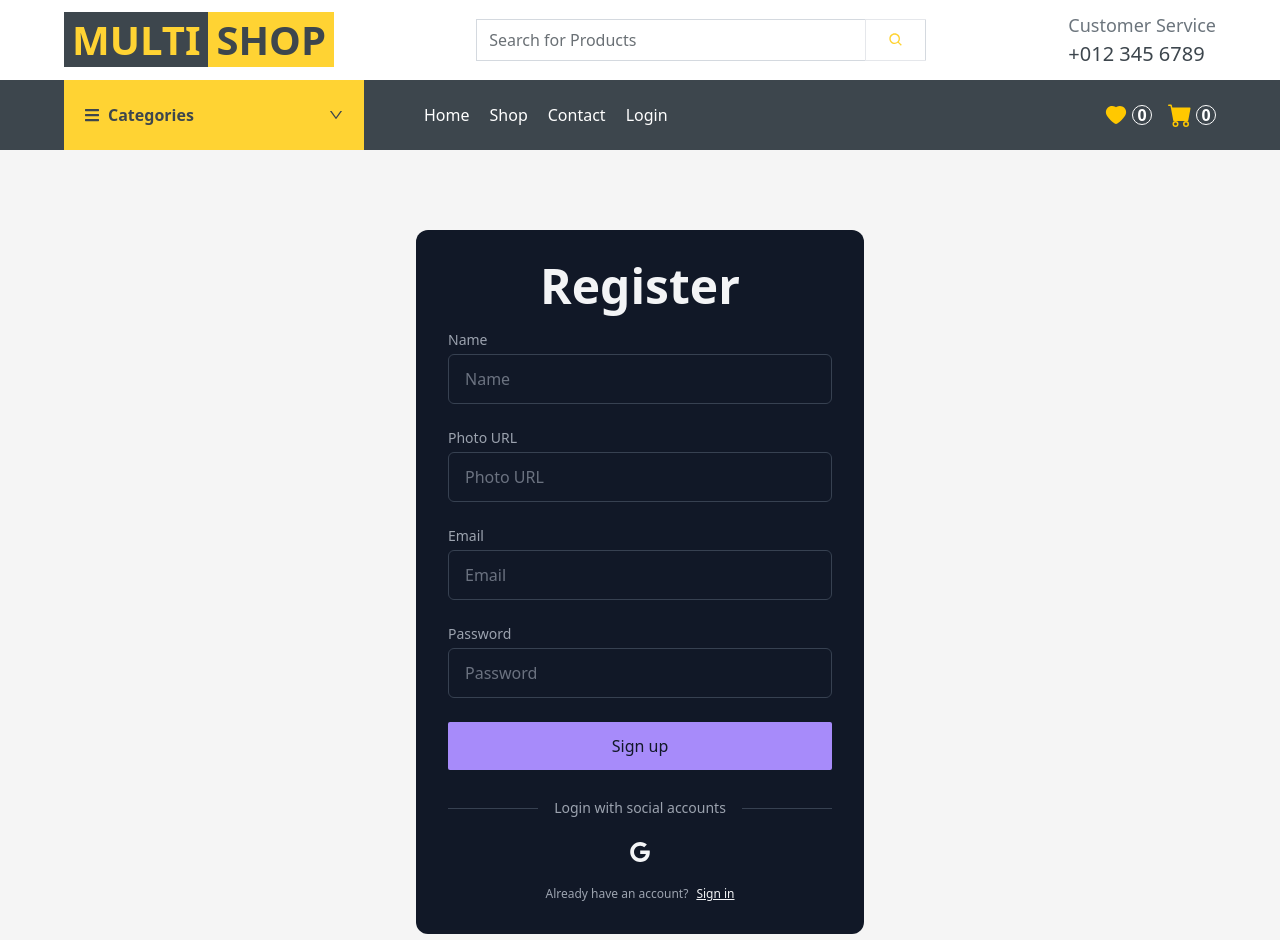
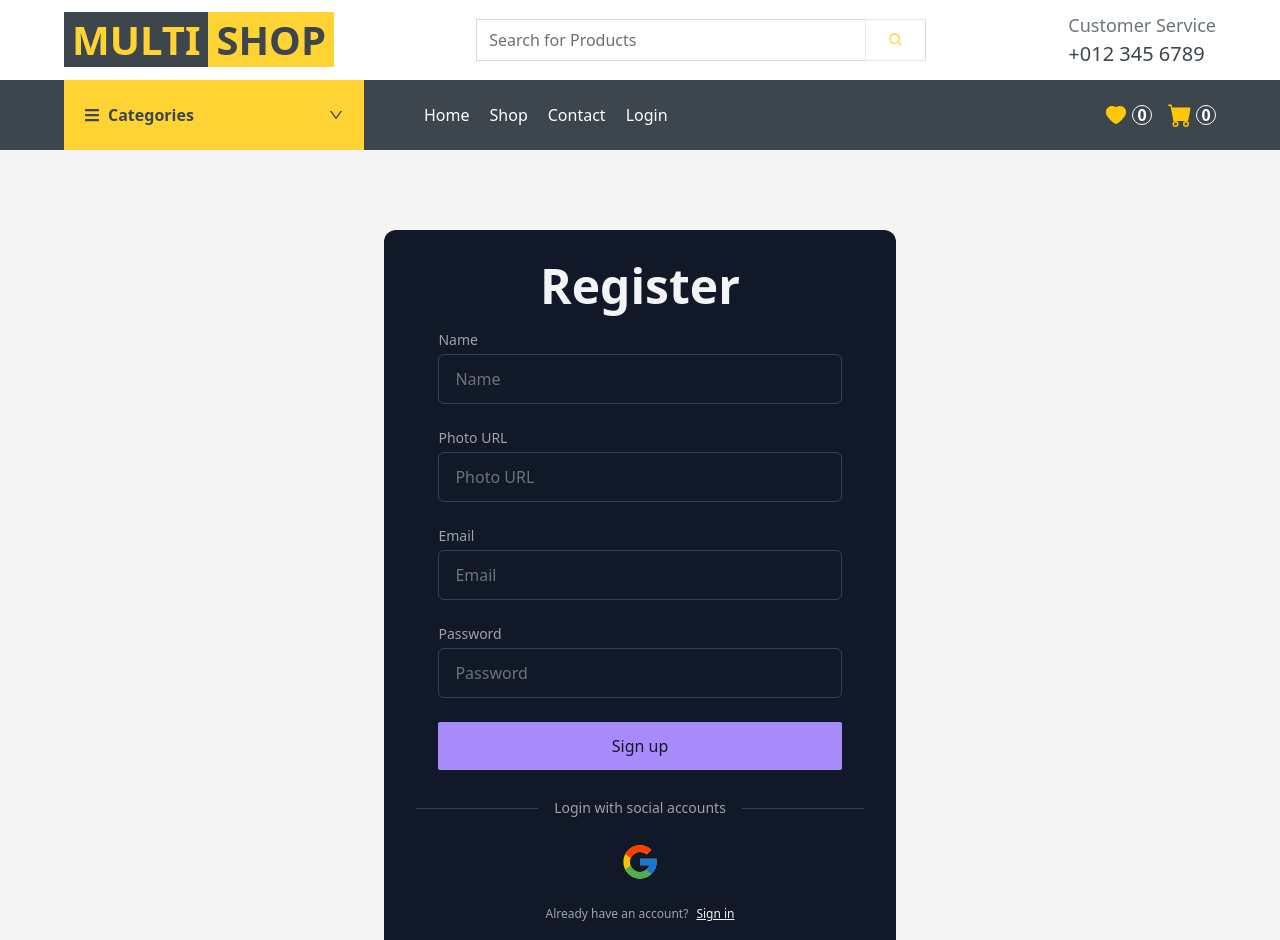
Before and after one commit to TanbirHasan/tingle-park-frontend, a React (Create React App) app: page /register in a window 1280 px wide. Shown: the top 940 px of the page. Built offline with nearby package versions, Linux system fonts and the light colour scheme; no server answers.

Commit message:
svg's replaced with icons

```diff
--- a/public/index.html
+++ b/public/index.html
@@ -5,16 +5,13 @@
 		<link rel="icon" href="%PUBLIC_URL%/favicon.ico" />
 		<meta name="viewport" content="width=device-width, initial-scale=1" />
 		<meta name="theme-color" content="#000000" />
-    <meta
-      name="description"
-      content="Web site created using create-react-app"
-    />
+		<meta name="description" content="Web site created using create-react-app" />
 		<link rel="apple-touch-icon" href="%PUBLIC_URL%/logo192.png" />
 		<!--
       manifest.json provides metadata used when your web app is installed on a
       user's mobile device or desktop. See https://developers.google.com/web/fundamentals/web-app-manifest/
     -->
-    <link rel="manifest" href="%PUBLIC_URL%/manifest.json" />
+		<!-- <link rel="manifest" href="%PUBLIC_URL%/manifest.json" /> -->
 		<!--
       Notice the use of %PUBLIC_URL% in the tags above.
       It will be replaced with the URL of the `public` folder during the build.
--- a/src/Contexts/UserAuthProvider.jsx
+++ b/src/Contexts/UserAuthProvider.jsx
@@ -81,7 +81,8 @@ const UserAuthProvider = ({ children }) => {
 		signIn,
 		forgotPassword,
         logOut,
-        verifyUserEmail
+		verifyUserEmail,
+		loading
 	};
 
 	return <AuthContext.Provider value={authInfo}>{children}</AuthContext.Provider>;
--- a/src/pages/Login/Login.jsx
+++ b/src/pages/Login/Login.jsx
@@ -1,6 +1,7 @@
 import React, { useContext, useState } from 'react';
 import { useForm } from 'react-hook-form';
 import { toast } from 'react-hot-toast';
+import { FcGoogle } from 'react-icons/fc';
 import { Link, useLocation, useNavigate } from 'react-router-dom';
 import { AuthContext } from '../../Contexts/UserAuthProvider';
 
@@ -108,9 +109,9 @@ const Login = () => {
 							} `}
 						/>
 						{errors.password && <p className="text-red-600">{errors.password?.message}</p>}
-					<div className="flex justify-end mt-4 text-xs text-gray-400">
-						<button onClick={handleForgotPassword}>Forgot Password?</button>
-					</div>
+						<div className="flex justify-end mt-4 text-xs text-gray-400">
+							<button onClick={handleForgotPassword}>Forgot Password?</button>
+						</div>
 					</div>
 					{load ? (
 						<div className="w-16 h-16 mx-auto border-4 border-dashed rounded-full animate-spin border-violet-700"></div>
@@ -128,13 +129,8 @@ const Login = () => {
 					<div className="flex-1 h-px sm:w-16 bg-gray-700"></div>
 				</div>
 				<div className="flex justify-center space-x-4">
-					<button onClick={handleGoogleSignUp} className="p-3 rounded-sm">
-						<svg
-							xmlns="http://www.w3.org/2000/svg"
-							viewBox="0 0 32 32"
-							className="w-5 h-5 fill-current">
-							<path d="M16.318 13.714v5.484h9.078c-0.37 2.354-2.745 6.901-9.078 6.901-5.458 0-9.917-4.521-9.917-10.099s4.458-10.099 9.917-10.099c3.109 0 5.193 1.318 6.38 2.464l4.339-4.182c-2.786-2.599-6.396-4.182-10.719-4.182-8.844 0-16 7.151-16 16s7.156 16 16 16c9.234 0 15.365-6.49 15.365-15.635 0-1.052-0.115-1.854-0.255-2.651z"></path>
-						</svg>
+					<button onClick={handleGoogleSignUp} className="p-3 rounded-sm hover:scale-110 duration-700">
+						<FcGoogle className="w-10 h-10 fill-current" />
 					</button>
 				</div>
 				<p className="text-xs text-center sm:px-6 text-gray-400">
--- a/src/pages/Register/Register.jsx
+++ b/src/pages/Register/Register.jsx
@@ -1,6 +1,7 @@
 import React, { useContext, useState } from 'react';
 import { useForm } from 'react-hook-form';
 import { toast } from 'react-hot-toast';
+import { FcGoogle } from 'react-icons/fc';
 import { Link, useLocation, useNavigate } from 'react-router-dom';
 import { AuthContext } from '../../Contexts/UserAuthProvider';
 
@@ -104,7 +105,7 @@ const Register = () => {
 		googleSignUp()
 			.then((result) => {
 				console.log(result.user);
-				toast.success('successfully signed up');
+				toast.success('Successfully Signed up');
 				navigate(from, { replace: true });
 			})
 			.catch((e) => {
@@ -115,12 +116,10 @@ const Register = () => {
 
 	return (
 		<div>
-			<div className="w-full max-w-md mx-auto my-20 p-8 space-y-3 rounded-xl bg-gray-900 text-gray-100">
+			<div className="w-full max-w-lg mx-auto my-20 p-8 space-y-3 rounded-xl bg-gray-900 text-gray-100">
 				<h1 className="text-5xl font-extrabold text-center mb-5">Register</h1>
 				{registerError && <p className="text-center text-xl  text-red-600">{registerError}</p>}
-				<form
-					onSubmit={handleSubmit(handleRegister)}
-					className="space-y-6 ng-untouched ng-pristine ng-valid">
+				<form onSubmit={handleSubmit(handleRegister)} className="space-y-6 w-[90%] mx-auto">
 					<div className="space-y-1 text-sm">
 						<label htmlFor="username" className="block text-gray-400">
 							Name
@@ -129,9 +128,9 @@ const Register = () => {
 							type="text"
 							{...register('name', { required: 'Your Name is required' })}
 							placeholder="Name"
-							className={`w-full px-4 py-3 rounded-md border border-gray-700 bg-gray-900 text-gray-100 focus:outline-0 focus:ring-0 focus:border-[#FFC800] focus:border-2 ${
+							className={`w-full mt-3 bg-gray-900 border-gray-700 focus:outline-0 px-4 py-3 rounded-md border  focus:ring-0 focus:ring-transparent focus:border-[#FFD333] focus:border-2    ${
 								errors.name && 'focus:border-red-600'
-							}`}
+							} `}
 						/>
 						{errors.name && <p className="text-red-600">{errors.name?.message}</p>}
 					</div>
@@ -143,9 +142,9 @@ const Register = () => {
 							type="text"
 							{...register('image', { required: 'Photo URL is required' })}
 							placeholder="Photo URL"
-							className={`w-full px-4 py-3 rounded-md border border-gray-700 bg-gray-900 text-gray-100 focus:outline-0 focus:ring-0 focus:border-[#FFC800] focus:border-2 ${
+							className={`w-full mt-3 bg-gray-900 border-gray-700 focus:outline-0 px-4 py-3 rounded-md border  focus:ring-0 focus:ring-transparent focus:border-[#FFD333] focus:border-2    ${
 								errors.image && 'focus:border-red-600'
-							}`}
+							} `}
 						/>
 						{errors.image && <p className="text-red-600">{errors.image?.message}</p>}
 
@@ -176,9 +175,9 @@ const Register = () => {
 								},
 							})}
 							placeholder="Email"
-							className={`w-full px-4 py-3 rounded-md border border-gray-700 bg-gray-900 text-gray-100 focus:outline-0 focus:ring-0 focus:border-[#FFC800] focus:border-2 ${
+							className={`w-full mt-3 bg-gray-900 border-gray-700 focus:outline-0 px-4 py-3 rounded-md border  focus:ring-0 focus:ring-transparent focus:border-[#FFD333] focus:border-2    ${
 								errors.email && 'focus:border-red-600'
-							}`}
+							} `}
 						/>
 						{errors.email && <p className="text-red-600">{errors.email?.message}</p>}
 					</div>
@@ -196,9 +195,9 @@ const Register = () => {
 								},
 							})}
 							placeholder="Password"
-							className={`w-full px-4 py-3 rounded-md border border-gray-700 bg-gray-900 text-gray-100 focus:outline-0 focus:ring-0 focus:border-[#FFC800] focus:border-2 ${
+							className={`w-full mt-3 bg-gray-900 border-gray-700 focus:outline-0 px-4 py-3 rounded-md border  focus:ring-0 focus:ring-transparent focus:border-[#FFD333] focus:border-2    ${
 								errors.password && 'focus:border-red-600'
-							}`}
+							} `}
 						/>
 						{errors.password && <p className="text-red-600">{errors.password?.message}</p>}
 					</div>
@@ -218,13 +217,10 @@ const Register = () => {
 					<div className="flex-1 h-px sm:w-16 bg-gray-700"></div>
 				</div>
 				<div className="flex justify-center space-x-4">
-					<button onClick={handleGoogleSignUp} className="p-3 rounded-sm">
-						<svg
-							xmlns="http://www.w3.org/2000/svg"
-							viewBox="0 0 32 32"
-							className="w-5 h-5 fill-current">
-							<path d="M16.318 13.714v5.484h9.078c-0.37 2.354-2.745 6.901-9.078 6.901-5.458 0-9.917-4.521-9.917-10.099s4.458-10.099 9.917-10.099c3.109 0 5.193 1.318 6.38 2.464l4.339-4.182c-2.786-2.599-6.396-4.182-10.719-4.182-8.844 0-16 7.151-16 16s7.156 16 16 16c9.234 0 15.365-6.49 15.365-15.635 0-1.052-0.115-1.854-0.255-2.651z"></path>
-						</svg>
+					<button
+						onClick={handleGoogleSignUp}
+						className="p-3 rounded-sm hover:scale-110 duration-700">
+						<FcGoogle className="w-10 h-10" />
 					</button>
 				</div>
 				<p className="text-xs text-center sm:px-6 text-gray-400">
--- /dev/null
+++ b/src/routes/PrivateRoute/PrivateRoute.jsx
@@ -0,0 +1,23 @@
+import React, { useContext } from 'react';
+import { Navigate, useLocation } from 'react-router-dom';
+import { AuthContext } from '../../Contexts/UserAuthProvider';
+
+const PrivateRoute = ({ children }) => {
+	const { user, loading } = useContext(AuthContext);
+
+	const location = useLocation();
+
+	if (loading) {
+		return (
+			<div className="w-16 h-16 border-4 border-dashed rounded-full animate-spin dark:border-violet-400"></div>
+		);
+	}
+
+	if (user) {
+		return children;
+	}
+
+	return <Navigate to="/login" state={{ from: location }} replace />;
+};
+
+export default PrivateRoute;
--- a/src/routes/route/route.jsx
+++ b/src/routes/route/route.jsx
@@ -4,6 +4,7 @@ import HomePage from '../../pages/Home/HomePage/HomePage';
 import Shop from '../../pages/Shop/Shop/Shop';
 import ShopDetails from '../../pages/ShopDetails/ShopDetails/ShopDetails';
 import ShoppingCart from '../../pages/ShoppingCart/ShoppingCart';
+import PrivateRoute from '../PrivateRoute/PrivateRoute';
 import Main from './../../layout/Main';
 import Login from './../../pages/Login/Login';
 import Register from './../../pages/Register/Register';
@@ -33,7 +34,11 @@ export const router = createBrowserRouter([
 			},
 			{
 				path: '/checkout',
-				element: <CheckOut />,
+				element: (
+					<PrivateRoute>
+						<CheckOut />,
+					</PrivateRoute>
+				),
 			},
 			{
 				path: '/contact',
```
Also changed, not shown: public/manifest.json. Lines whose indentation alone changed are shown as unchanged.
